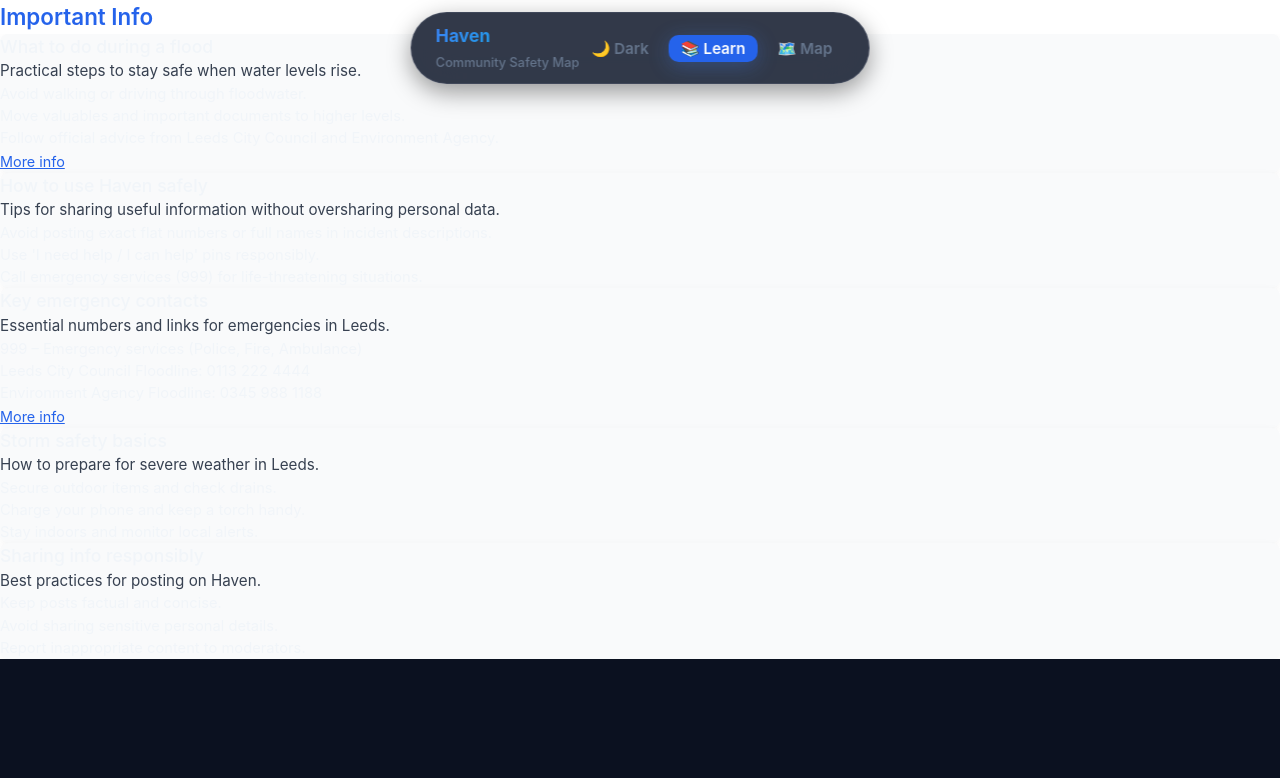
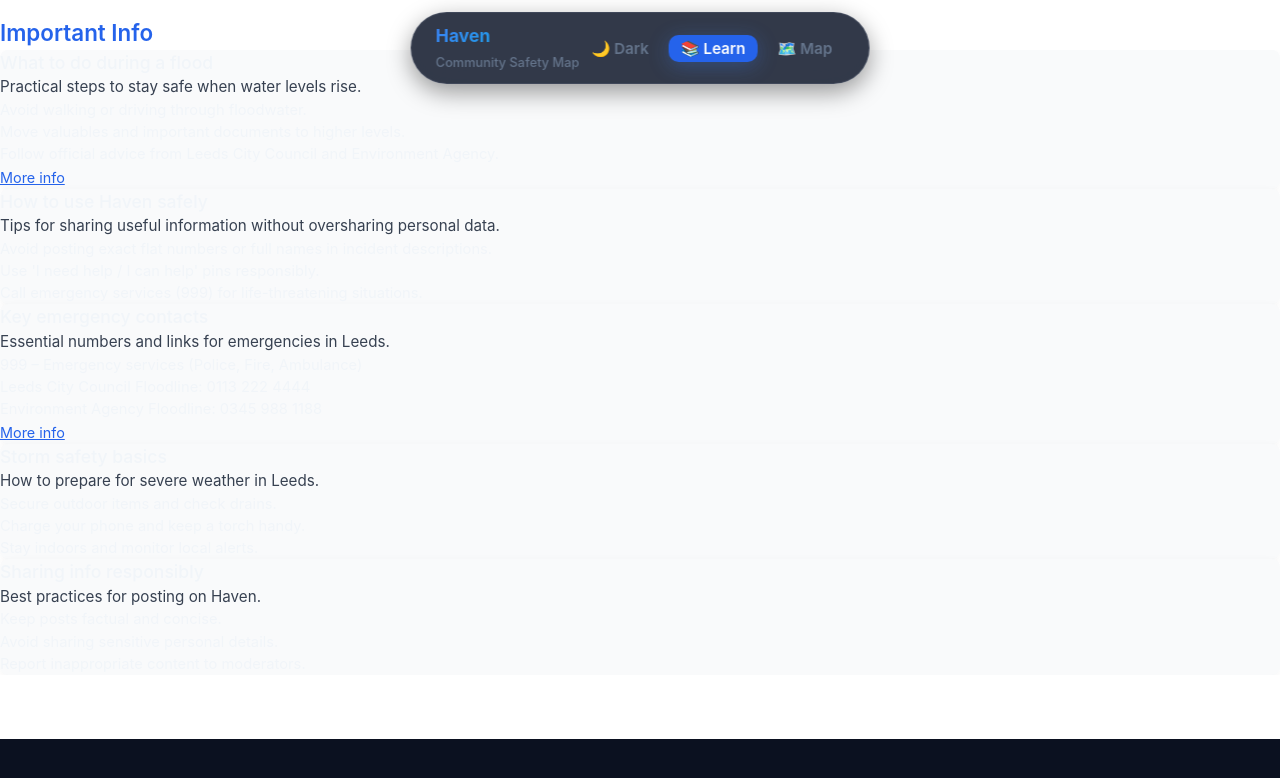
Before and after one commit to musbahi-git/Flood-LeedsHack2026, a React (Vite) app in the folder client/: page / in a window 1280 px wide. Both pictures are taken after a click on the button "📚 Learn". Shown: the top 778 px of the page. Built offline with nearby package versions, Linux system fonts and the light colour scheme; no server answers.

Commit message:
fixed learning tab errors

```diff
--- a/client/src/App.jsx
+++ b/client/src/App.jsx
@@ -53,7 +53,7 @@
   // UI state
   const [isReportModalOpen, setIsReportModalOpen] = useState(false);
   const [showIncidentList, setShowIncidentList] = useState(false);
-  const [activeView, setActiveView] = useState('map');
+  const [activeView, setActiveView] = useState('map'); // Default to map view
   const [darkMode, setDarkMode] = useState(false);
 
   // PWA install prompt state
--- a/client/src/components/LearningPanel.jsx
+++ b/client/src/components/LearningPanel.jsx
@@ -3,7 +3,7 @@
 import "../styles/main.css";
 
 const LearningPanel = () => (
-  <div className="learning-panel">
+  <div className="learning-panel" style={{height:'100%',overflowY:'auto',padding:'16px 0 64px 0',background:'#fff'}}>
     <header className="learning-header">Important Info</header>
     <div className="learning-list">
       {learningResources.map(resource => (
```
